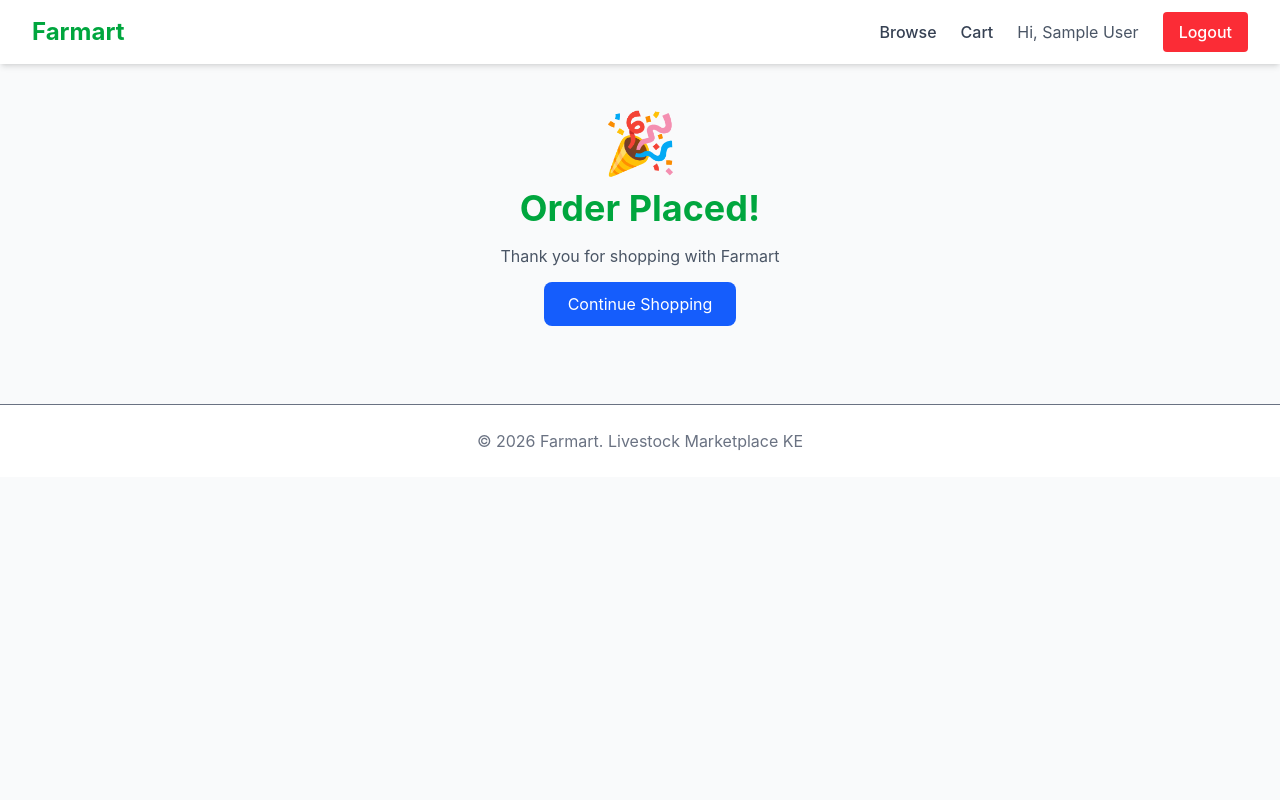
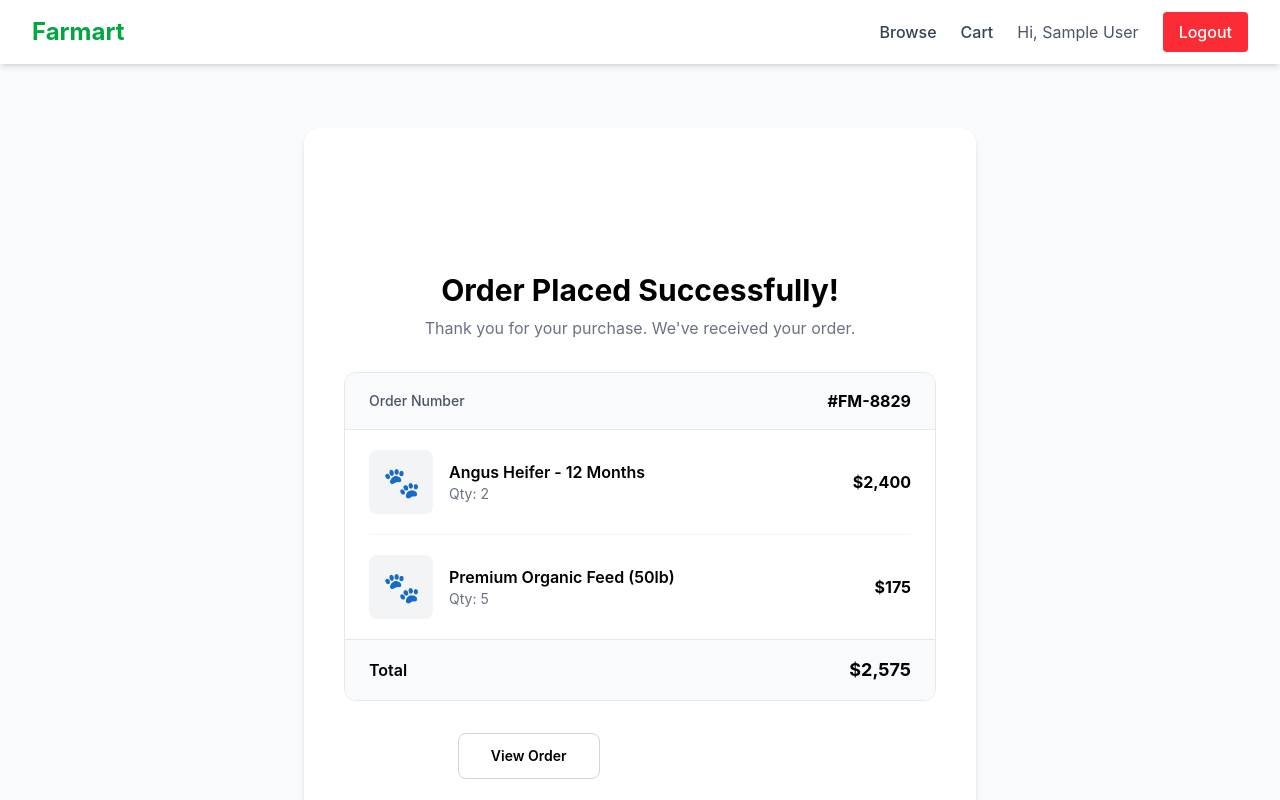
Before and after one commit to Vinvic21/Farmart_frontend, a React (Vite) app: page /order-confirmation in a window 1280 px wide. Shown: the top 800 px of the page. Built offline with nearby package versions, Linux system fonts and the light colour scheme; no server answers; sample sign-in values are in the browser's storage.

Commit message:
Replaced code for OrderConfirmationPage.jsx

```diff
--- a/src/pages/buyer/OrderConfirmationPage.jsx
+++ b/src/pages/buyer/OrderConfirmationPage.jsx
@@ -1,14 +1,99 @@
-import { Link } from 'react-router-dom'
+// import { Link } from 'react-router-dom'
 
-export default function OrderConfirmationPage() {
+// export default function OrderConfirmationPage() {
+//   return (
+//     <div className="text-center p-12">
+//       <div className="text-6xl mb-4">🎉</div>
+//       <h2 className="text-4xl font-bold text-green-600 mb-4">Order Placed!</h2>
+//       <p className="text-gray-600 mb-6">Thank you for shopping with Farmart</p>
+//       <Link to="/browse" className="bg-blue-600 text-white px-6 py-3 rounded-lg">
+//         Continue Shopping
+//       </Link>
+//     </div>
+//   )
+// }
+
+
+import { Link, useLocation } from 'react-router-dom';
+
+function OrderConfirmationPage() {
+  const location = useLocation();
+
+  // Falls back to placeholder data if visited directly without real order state
+  const order = location.state?.order || {
+    id: 'FM-8829',
+    items: [
+      { name: 'Angus Heifer - 12 Months', quantity: 2, price: 1200 },
+      { name: 'Premium Organic Feed (50lb)', quantity: 5, price: 35 },
+    ],
+  };
+
+  const total = order.items.reduce((sum, item) => sum + item.price * item.quantity, 0);
+
   return (
-    <div className="text-center p-12">
-      <div className="text-6xl mb-4">🎉</div>
-      <h2 className="text-4xl font-bold text-green-600 mb-4">Order Placed!</h2>
-      <p className="text-gray-600 mb-6">Thank you for shopping with Farmart</p>
-      <Link to="/browse" className="bg-blue-600 text-white px-6 py-3 rounded-lg">
-        Continue Shopping
-      </Link>
+    <div className="min-h-screen bg-gray-50 px-4 py-10 sm:py-16 flex justify-center">
+      <div className="w-full max-w-2xl bg-white rounded-2xl shadow-md p-6 sm:p-10 h-fit">
+        <div className="flex justify-center mb-6">
+          <div className="w-16 h-16 sm:w-20 sm:h-20 rounded-full bg-primary/10 flex items-center justify-center">
+            <div className="w-10 h-10 sm:w-12 sm:h-12 rounded-full bg-primary text-white flex items-center justify-center text-xl sm:text-2xl">
+              ✓
+            </div>
+          </div>
+        </div>
+
+        <h1 className="text-2xl sm:text-3xl font-bold text-center mb-2">
+          Order Placed Successfully!
+        </h1>
+        <p className="text-gray-500 text-center text-sm sm:text-base mb-8">
+          Thank you for your purchase. We've received your order.
+        </p>
+
+        <div className="border border-gray-200 rounded-xl overflow-hidden mb-8">
+          <div className="flex justify-between items-center px-4 sm:px-6 py-4 bg-gray-50 border-b border-gray-200">
+            <span className="text-sm font-medium text-gray-600">Order Number</span>
+            <span className="font-bold text-primary">#{order.id}</span>
+          </div>
+
+          <div className="px-4 sm:px-6 divide-y divide-gray-100">
+            {order.items.map((item, i) => (
+              <div key={i} className="flex items-center gap-4 py-5">
+                <div className="w-14 h-14 sm:w-16 sm:h-16 rounded-lg bg-gray-100 flex items-center justify-center text-2xl sm:text-3xl flex-shrink-0">
+                  🐾
+                </div>
+                <div className="flex-1 min-w-0">
+                  <p className="font-semibold text-sm sm:text-base">{item.name}</p>
+                  <p className="text-xs sm:text-sm text-gray-500">Qty: {item.quantity}</p>
+                </div>
+                <span className="font-bold text-sm sm:text-base whitespace-nowrap">
+                  ${(item.price * item.quantity).toLocaleString()}
+                </span>
+              </div>
+            ))}
+          </div>
+
+          <div className="flex justify-between items-center px-4 sm:px-6 py-4 border-t border-gray-200 bg-gray-50">
+            <span className="font-semibold">Total</span>
+            <span className="font-bold text-lg text-primary">${total.toLocaleString()}</span>
+          </div>
+        </div>
+
+        <div className="mt-8 flex flex-col sm:flex-row gap-3 sm:justify-center">
+          <Link
+            to="/orders"
+            className="order-2 sm:order-1 text-center px-8 py-3 border border-gray-300 rounded-lg text-sm font-semibold hover:bg-gray-50 transition-colors"
+          >
+            View Order
+          </Link>
+          <Link
+            to="/browse"
+            className="order-1 sm:order-2 text-center px-8 py-3 bg-primary text-white rounded-lg text-sm font-semibold hover:bg-primary/90 transition-colors"
+          >
+            Continue Shopping →
+          </Link>
+        </div>
+      </div>
     </div>
-  )
+  );
 }
+
+export default OrderConfirmationPage;
```
